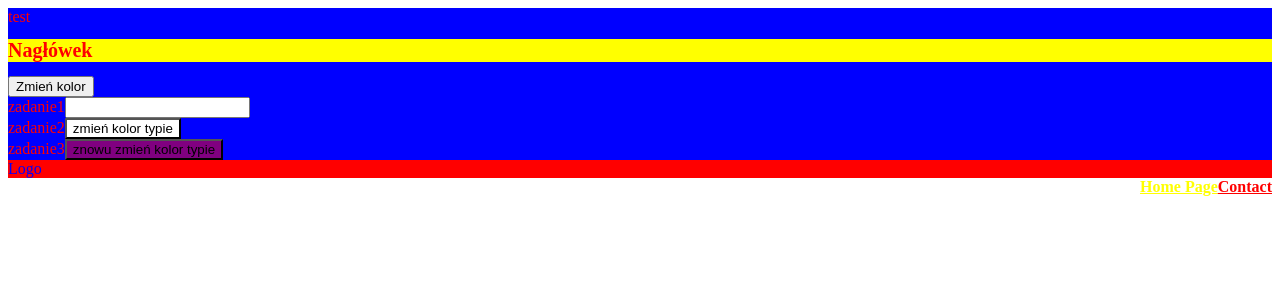
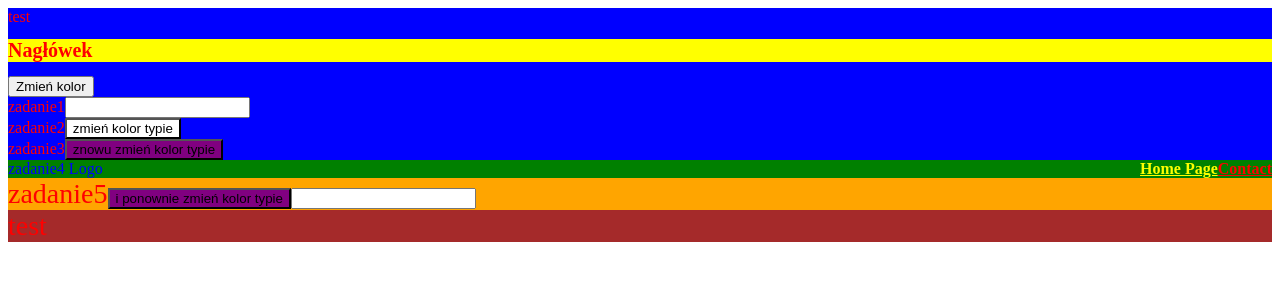
Before and after one commit to tomryb/stylowanie_react, a React (Create React App) app: page / in a window 1280 px wide. Shown: the top 300 px of the page. Built offline with nearby package versions, Linux system fonts and the light colour scheme.

Commit message:
zadanie5

```diff
--- a/src/App.js
+++ b/src/App.js
@@ -3,6 +3,7 @@ import InlineBackgroundColor from './components/zadanie1/InlineBackgroundColor';
 import CssExampleElement from './components/zadanie2/CssExampleElement';
 import ScssExampleElement from './components/zadanie3/ScssExampleElement';
 import BEMExampleHeader from './components/zadanie4/BEMExampleHeader';
+import ClassnameExample from './components/zadanie5/ClassnameExample';
 
 const ContainerStyle = {
   color: "red",
@@ -30,6 +31,7 @@ function App() {
       <CssExampleElement></CssExampleElement>
       <ScssExampleElement></ScssExampleElement>
       <BEMExampleHeader></BEMExampleHeader>
+      <ClassnameExample></ClassnameExample>
     </div>
   );
 }
--- a/src/components/zadanie4/BEMExampleHeader.js
+++ b/src/components/zadanie4/BEMExampleHeader.js
@@ -4,7 +4,7 @@ import styles from './header.module.scss'
 export default function BEMExampleHeader() {
   return (
     <div className={styles.header}>
-      <div className={styles['header__logo']}>Logo</div>
+      <div className={styles['header__logo']}>zadanie4 Logo</div>
       <nav className={styles['header__nav']}>
         <a href="/" className={styles['header__navElement']}>Home Page</a>
         <a href="/" className={`${styles['header__navElement']} ${styles['header__navElement--red']}`}>Contact</a>
--- a/src/components/zadanie4/header.module.scss
+++ b/src/components/zadanie4/header.module.scss
@@ -1,5 +1,7 @@
 .header {
-  background-color: red;
+  background-color: green;
+  display: flex;
+  justify-content: space-between;
   &__logo {
     color: blue;
   }
--- /dev/null
+++ b/src/components/zadanie5/ClassnameExample.js
@@ -0,0 +1,37 @@
+import React, { useState } from 'react';
+import styles from './scssClassnameExample.module.scss'
+import classNames from 'classnames';
+
+function ClassnameExample() {
+  const [ active, setActive ] = useState(false);
+  const [ color, setColor ] = useState('');
+
+  const handleClick = () => setActive(!active);
+  const handleChange = (e) => setColor(e.target.value);
+
+  const scssExampleElementContainerStyle = {
+    backgroundColor: color,
+  }
+
+  const containerClassName = classNames(
+    styles.scssExampleElementContainer,
+    {
+      [styles.scssExampleElementContainerActive]: !active,
+    }
+  )
+
+  return (
+    <div
+      className={containerClassName}
+      style={scssExampleElementContainerStyle}
+    >zadanie5
+      <button className={styles.buttonClass} onClick={handleClick}>i ponownie zmień kolor typie</button>
+      <input type="text" value={color} onChange={handleChange} />
+      <div className={styles.container}>
+        test
+      </div>
+    </div>
+  )
+}
+
+export default ClassnameExample;
--- /dev/null
+++ b/src/components/zadanie5/scssClassnameExample.module.scss
@@ -0,0 +1,23 @@
+.scssExampleElementContainer {
+  background-color: red;
+}
+
+.scssExampleElementContainer {
+  background-color: blue;
+  font-size: 28px;
+
+  &Active {
+    background-color: orange;
+  }
+}
+
+.buttonClass {
+  background-color: purple;
+  &:hover {
+    background-color: aqua
+  }
+}
+
+.container {
+  background-color: brown;
+}
```
